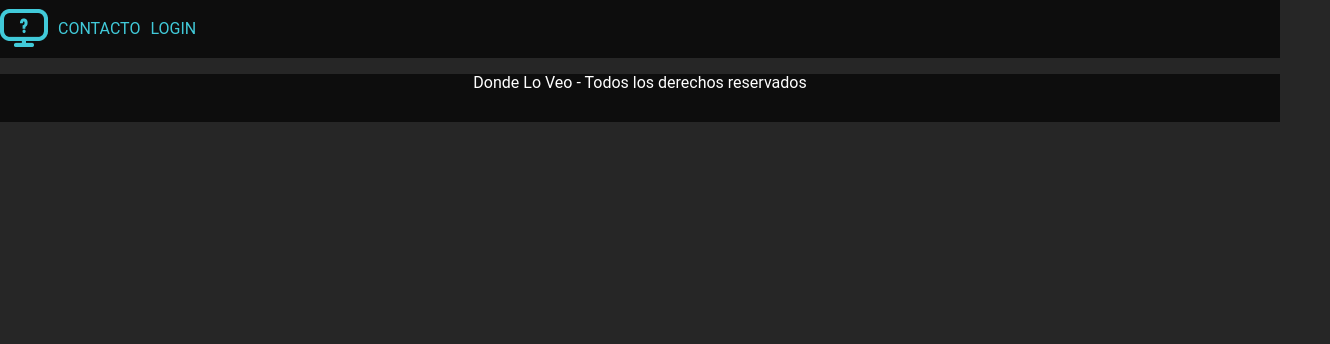
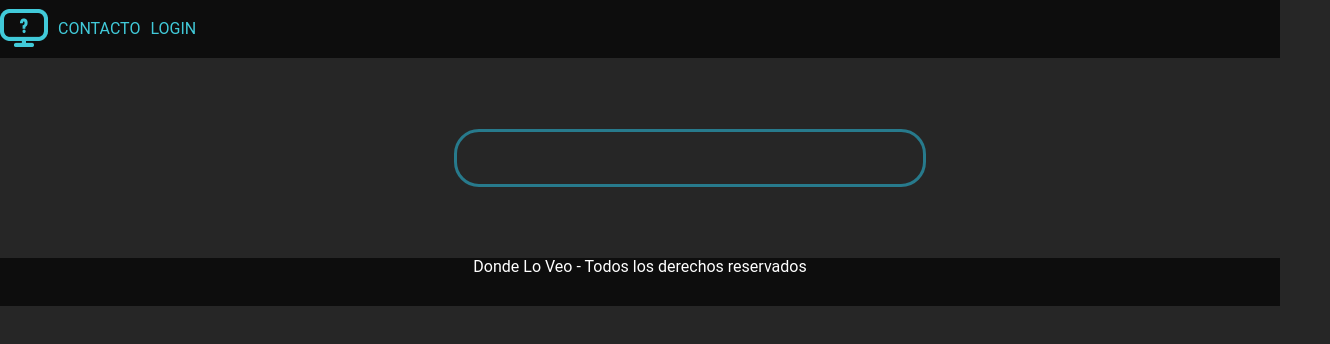
Before and after one commit to hgavela/Proyecto-Daw, a React (Create React App) app in the folder dondeloveo/: page / in a window 1280 px wide. Shown: the top 344 px of the page, 1330 px wide, since content can reach past the window. Built offline with nearby package versions, Linux system fonts and the light colour scheme.

Commit message:
search component add

```diff
--- a/dondeloveo/src/index.css
+++ b/dondeloveo/src/index.css
@@ -32,6 +32,37 @@ ul.menu li a{
   margin-left: 10px;
 }
 
+.search{
+  color: #41CAD9;
+  height: 58px;
+  width: 100%;
+  display: flex;
+  justify-content: center;
+  flex-direction: row;
+  align-items: center;
+  text-align: center;
+  padding: 50px;
+  margin: 50px;
+}
+
+.buscador{
+  border: var(--color-aquamarina) solid 3px;
+  border-radius: 25px;
+  -webkit-border-radius: 25px;
+  -moz-border-radius: 25px;
+  -ms-border-radius: 25px;
+  -o-border-radius: 25px;
+  height: 58px;
+  width: 40%;
+  color: var(--color-cian);
+  background-color: var(--color-negro);
+
+}
+
+.buscador::after{
+  content: url('./img/search.png');
+}
+
 footer {
   background-color: #0D0D0D;
   color: #41CAD9;
--- a/dondeloveo/src/index.js
+++ b/dondeloveo/src/index.js
@@ -5,10 +5,12 @@ import './/css/style.css';
 import reportWebVitals from './reportWebVitals';
 import Menu from './header';
 import Footer from './footer';
+import Search from './search';
 
 ReactDOM.render(
   <React.StrictMode>
     <Menu />
+    <Search />
     <Footer />
   </React.StrictMode>,
   document.getElementById('root')
--- /dev/null
+++ b/dondeloveo/src/search.js
@@ -0,0 +1,11 @@
+import React from "react";
+
+function Search(){
+    return (
+        <section className="search">
+        <input type="text" placeholder="" className="buscador" />
+        </section>
+    );
+}
+
+export default Search;
```
Also changed, not shown: dondeloveo/src/img/search.png (added).
